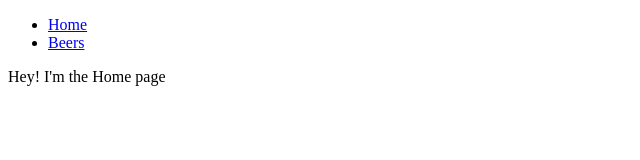
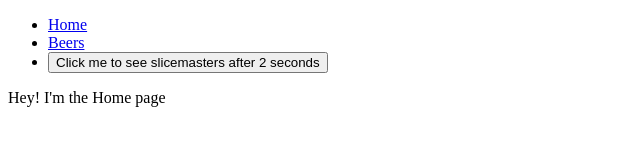
Before and after one commit to LaceyNS/slices, a Gatsby site: page / in a window 1280 px wide. Shown: the whole page, without its empty margins (0-640 px from the left). Built offline with nearby package versions, Linux system fonts and the light colour scheme; Gatsby itself is replaced by a stand-in of ours.

Commit message:
add example of button using navigate with a timeout. To be removed from project

```diff
--- a/src/components/Nav.js
+++ b/src/components/Nav.js
@@ -1,5 +1,15 @@
 import React from 'react';
-import { Link } from 'gatsby';
+import { Link, navigate } from 'gatsby';
+
+function goToSlicemasters() {
+  // 1. Wait for 2 seconds
+  setTimeout(() => {
+    console.log('Go to Slicemasters!!!');
+    // 2. Change the page
+    navigate('/slicemasters');
+    // if we wanted to add it to the browser history, add { replace: true }
+  }, 2000);
+}
 
 export default function Nav() {
   return (
@@ -11,6 +21,12 @@ export default function Nav() {
         <li>
           <Link to="/beers">Beers</Link>
         </li>
+        <li>
+          <button type="button" onClick={goToSlicemasters}>
+            {' '}
+            Click me to see slicemasters after 2 seconds
+          </button>
+        </li>
       </ul>
     </nav>
   );
```
